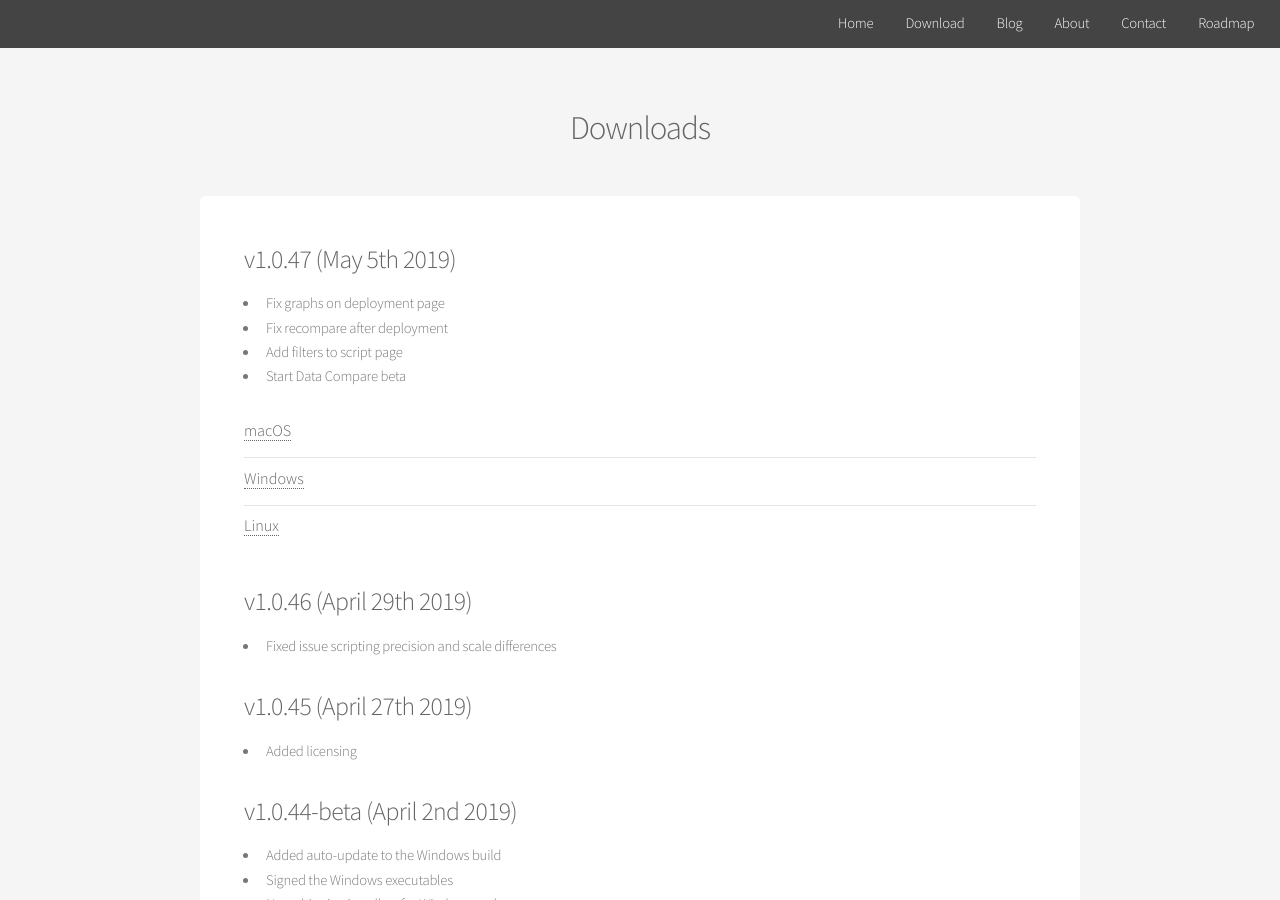
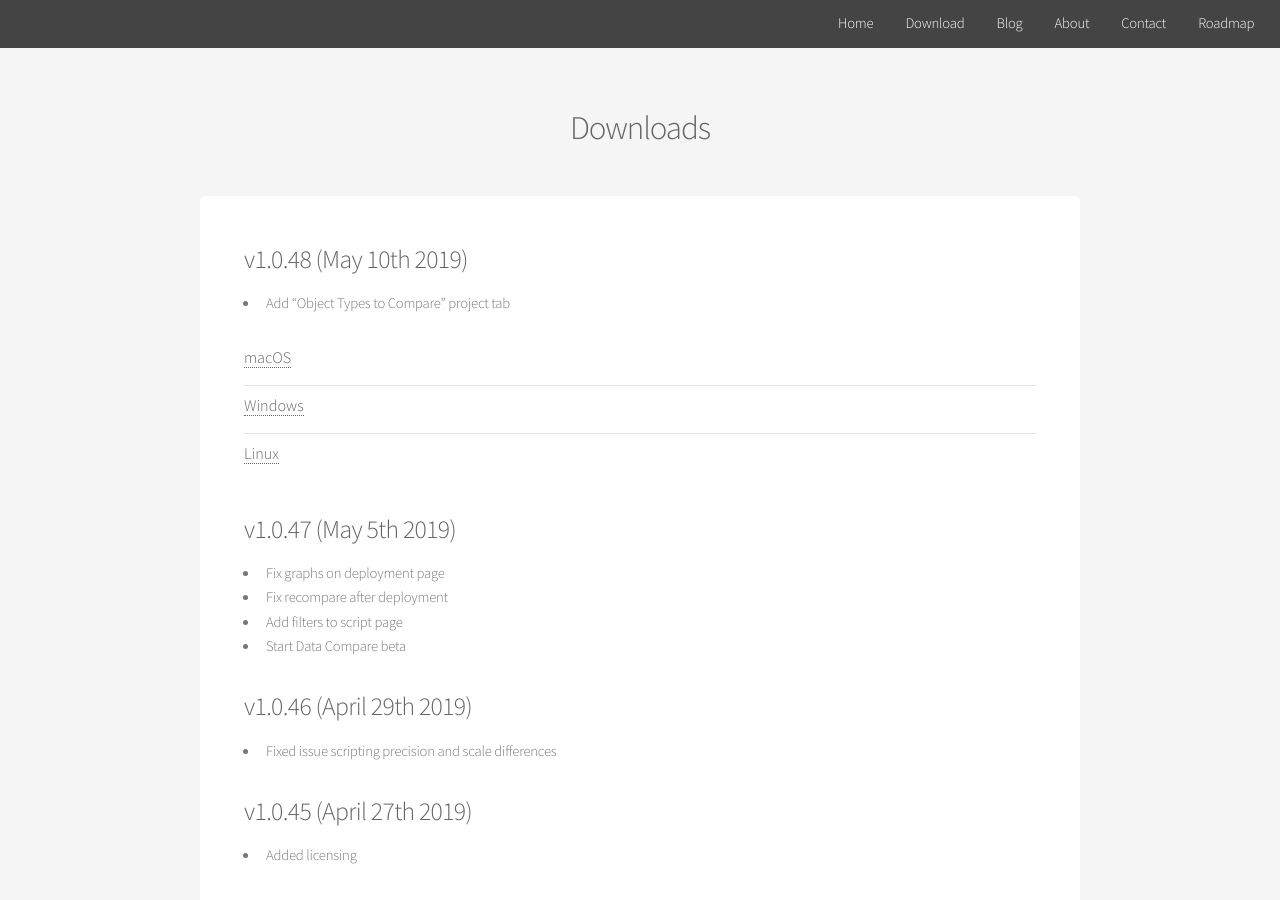
Before and after one commit to sql-migrate/backup2.sql-migrate.github.io, a Jekyll site: the page built from downloads.md, in a window 1280 px wide and 900 px high. Built offline with Jekyll 4.4.1, drawn with Linux system fonts in a browser that asks for light colours.

Commit message:
add 1.0.48

```diff
--- a/downloads.md
+++ b/downloads.md
@@ -4,36 +4,39 @@ title: Downloads
 permalink: /downloads
 ---
 
-<h3>v1.0.47 (May 5th 2019)</h3>
-  - Fix graphs on deployment page
-  - Fix recompare after deployment
-  - Add filters to script page
-  - Start Data Compare beta
+<h3>v1.0.48 (May 10th 2019)</h3>
+  - Add "Object Types to Compare" project tab
 
   <ul class="alt">
       <li>
         <h4>
           <a class="post-link"
-          onclick="var that=this;ga('send', 'event','Download','macOS 1.0.47',this.href);setTimeout(function(){location.href=that.href;},200);return false;"
-          href="http://downloads.postgrescompare.com/builds/PostgresCompare_1.0.47.dmg">macOS</a>
+          onclick="var that=this;ga('send', 'event','Download','macOS 1.0.48',this.href);setTimeout(function(){location.href=that.href;},200);return false;"
+          href="http://downloads.postgrescompare.com/builds/PostgresCompare_1.0.48.dmg">macOS</a>
         </h4>
       </li>
       <li>
         <h4>
           <a class="post-link"
-          onclick="var that=this;ga('send', 'event','Download','Windows 1.0.47',this.href);setTimeout(function(){location.href=that.href;},200);return false;"
+          onclick="var that=this;ga('send', 'event','Download','Windows 1.0.48',this.href);setTimeout(function(){location.href=that.href;},200);return false;"
           href="https://s3.amazonaws.com/pgcompare-updates/PostgresCompareSetup.exe">Windows</a>
         </h4>
       </li>
       <li>
         <h4>
           <a class="post-link"
-          onclick="var that=this;ga('send', 'event','Download','Linux 1.0.46',this.href);setTimeout(function(){location.href=that.href;},200);return false;"
-          href="http://downloads.postgrescompare.com/builds/PostgresCompare-linux-x64_1.0.46.zip">Linux</a>
+          onclick="var that=this;ga('send', 'event','Download','Linux 1.0.48',this.href);setTimeout(function(){location.href=that.href;},200);return false;"
+          href="http://downloads.postgrescompare.com/builds/PostgresCompare-linux-x64_1.0.48.zip">Linux</a>
         </h4>
       </li>
   </ul>
 
+
+<h3>v1.0.47 (May 5th 2019)</h3>
+  - Fix graphs on deployment page
+  - Fix recompare after deployment
+  - Add filters to script page
+  - Start Data Compare beta
 
 <h3>v1.0.46 (April 29th 2019)</h3>
   - Fixed issue scripting precision and scale differences
```
